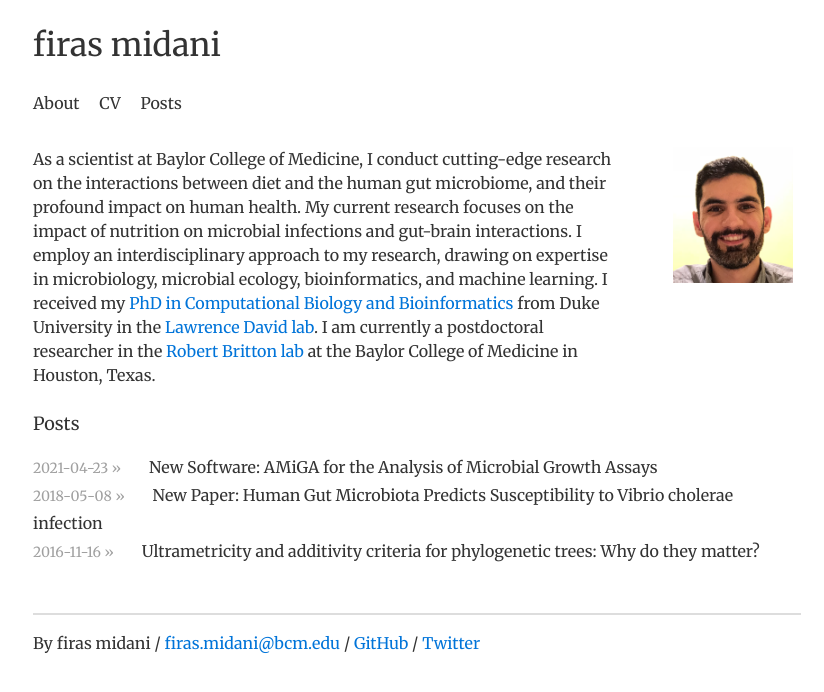
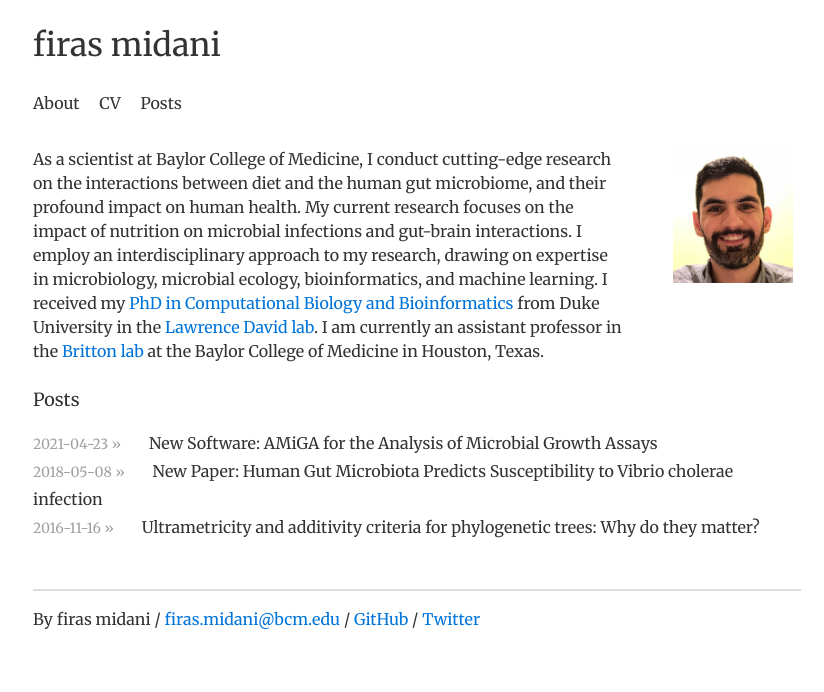
Before and after one commit to firasmidani/firasmidani.github.io, a Jekyll site: the page built from index.html, in a window 1280 px wide. Shown: the top 692 px of the page, without its empty margins (223-1047 px from the left). Built offline with Jekyll 4.4.1, drawn with Linux system fonts in a browser that asks for light colours; comment, search, counter and statistics services are not loaded.

Commit message:
Update index.html

```diff
--- a/index.html
+++ b/index.html
@@ -18,8 +18,8 @@ title: home
 	   my <a href="https://genome.duke.edu/education/CBB">PhD in Computational
 	   Biology and Bioinformatics</a>  from Duke University in the
 	   <a href="http://el.ladlab.org:8080">Lawrence David lab</a>.
-	   I am currently a postdoctoral researcher in the
-	   <a href="https://www.bcm.edu/research/labs/robert-britton">Robert Britton lab</a>
+	   I am currently an assistant professor in the
+	   <a href="https://www.bcm.edu/research/labs/robert-britton"> Britton lab</a>
 	   at the Baylor College of Medicine in Houston, Texas.
       </p1>
     </td>
```
